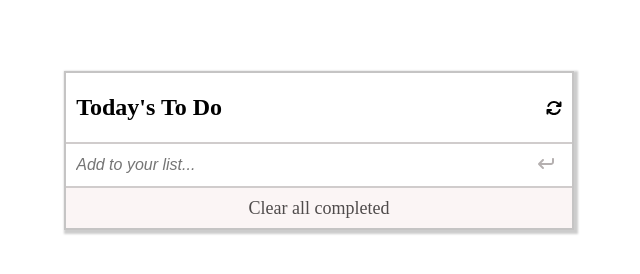
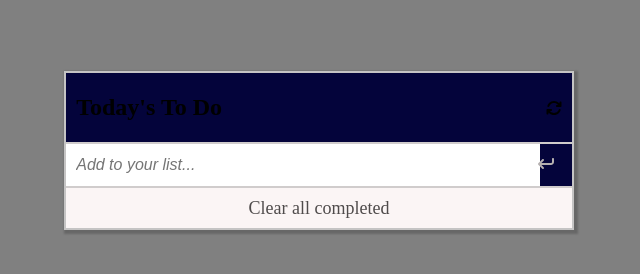
Before and after one commit to kiboma2021/Kibs-To-Do-List, a website built with webpack: page src/index.html in a window 1280 px wide. Shown: the whole page, without its empty margins (321-961 px from the left). Built offline with nearby package versions, Linux system fonts and the light colour scheme.

Commit message:
style todo list

```diff
--- a/package.json
+++ b/package.json
@@ -21,6 +21,7 @@
   },
   "homepage": "https://github.com/kiboma2021/Kibs-To-Do-List#readme",
   "devDependencies": {
+    "@webpack-cli/serve": "^1.6.1",
     "babel-eslint": "^10.1.0",
     "css-loader": "^6.7.1",
     "eslint": "^7.32.0",
--- a/src/style.css
+++ b/src/style.css
@@ -1,7 +1,7 @@
 body {
   display: flex;
   justify-content: center;
-  background-color: white;
+  background-color: grey;
 }
 
 header {
@@ -14,7 +14,7 @@ header {
 .content {
   width: 40%;
   margin-top: 5%;
-  background-color: white;
+  background-color: rgb(4, 4, 59);
   border: 2px solid rgb(197, 196, 196);
   box-shadow: 2px 2px 2px 2px rgba(0, 0, 0, 0.2);
 }
```
Also changed, not shown: 1 other file.
